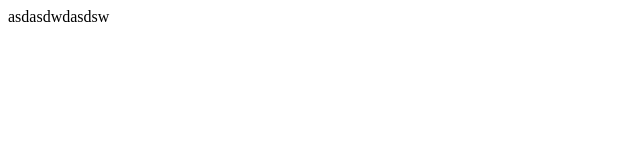
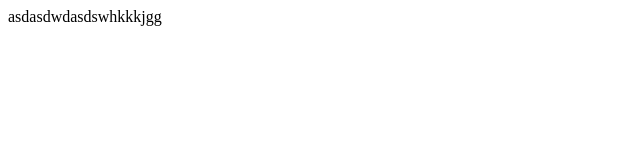
Before and after one commit to KirillGromyko09/homework, a plain HTML site: page index.html in a window 1280 px wide. Shown: the full height of the page, 0-640 px from the left. Drawn offline with Linux system fonts and the light colour scheme.

Commit message:
init project

```diff
--- a/index.html
+++ b/index.html
@@ -5,6 +5,6 @@
     <title>Title</title>
 </head>
 <body>
-asdasdwdasdsw
+asdasdwdasdswhkkkjgg
 </body>
 </html>
```
